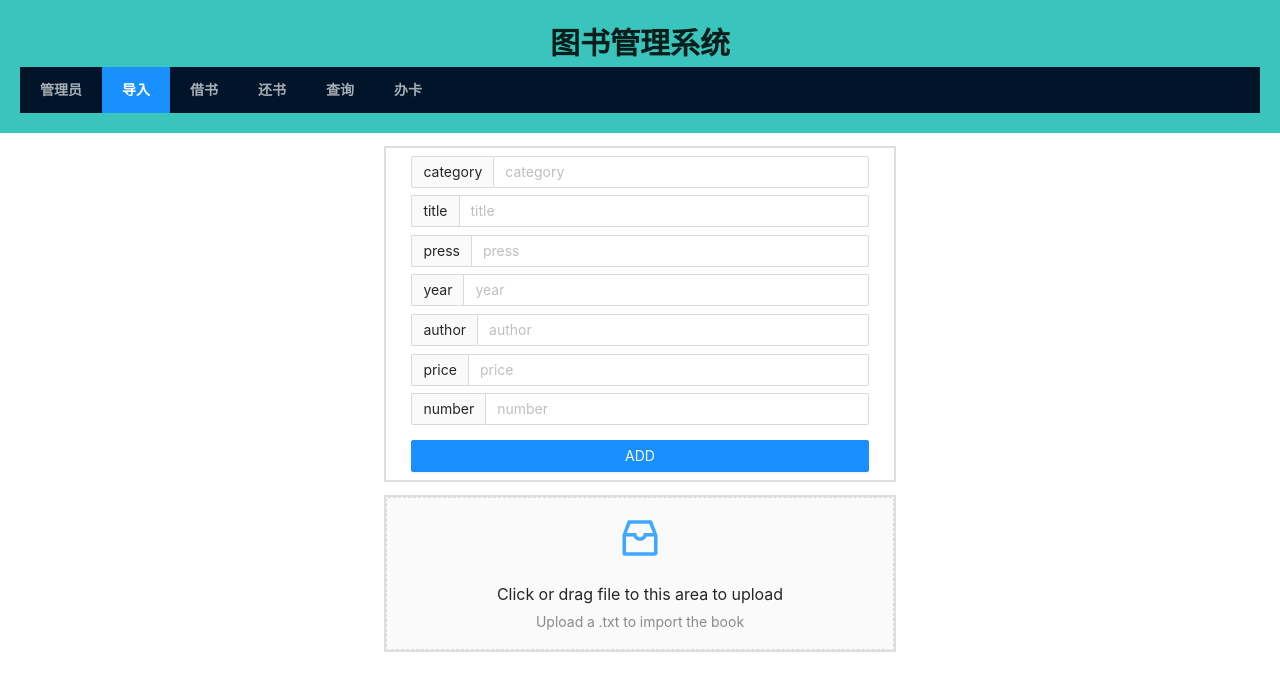
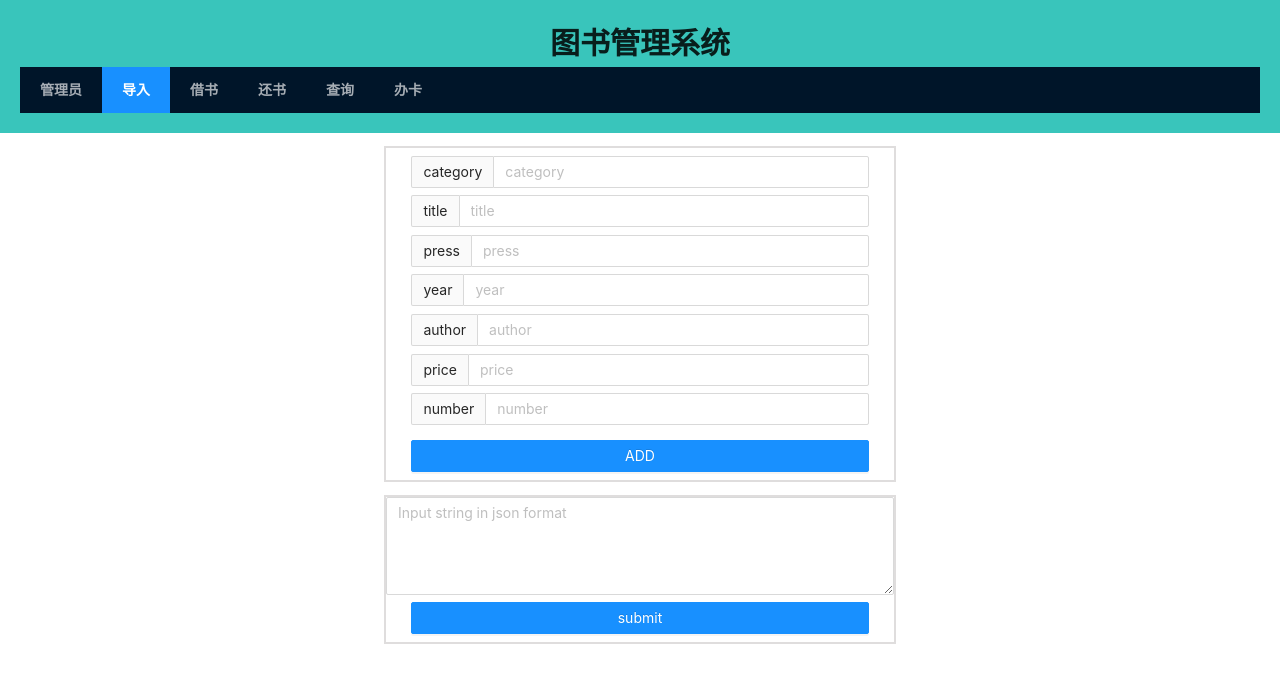
Before and after one commit to ALazyFrog/db-2022-spring-front, a React (Create React App) app: page /import in a window 1280 px wide. Shown: the top 690 px of the page. Built offline with nearby package versions, Linux system fonts and the light colour scheme.

Commit message:
失去了亲爱的dragger，换了奇丑无比的文本框

```diff
--- a/src/page/AdminPage/AdminPage.js
+++ b/src/page/AdminPage/AdminPage.js
@@ -43,6 +43,7 @@ function AdminPage() {
               setIsLogin(true);
               console.log(response)
               localStorage.setItem("token", response.data[0].token);
+              localStorage.setItem("aid",aid);
               console.log(localStorage.getItem("token"))
             }
             else {
--- a/src/page/ImportPage/ImportPage.js
+++ b/src/page/ImportPage/ImportPage.js
@@ -4,6 +4,8 @@ import { Input, Button, Upload, message } from 'antd';
 import { InboxOutlined } from '@ant-design/icons';
 import { useState } from 'react';
 import request from '../../util/request';
+
+const { TextArea } = Input;
 const onChange = e => {
     console.log('Change:', e.target.value);
 };
@@ -17,26 +19,6 @@ function ImportPage() {
     const [year, setYear] = useState(0);
     const [price, setPrice] = useState("");
     const [number, setNumber] = useState(0);
-    const { Dragger } = Upload;
-    const props = {
-        name: 'file',
-        multiple: true,
-        action: 'https://www.mocky.io/v2/5cc8019d300000980a055e76',
-        onChange(info) {
-            const { status } = info.file;
-            if (status !== 'uploading') {
-                console.log(info.file, info.fileList);
-            }
-            if (status === 'done') {
-                message.success(`${info.file.name} file uploaded successfully.`);
-            } else if (status === 'error') {
-                message.error(`${info.file.name} file upload failed.`);
-            }
-        },
-        onDrop(e) {
-            console.log('Dropped files', e.dataTransfer.files);
-        },
-    };
     return (
         <div>
             <Header keyValue="import" />
@@ -71,15 +53,8 @@ function ImportPage() {
                 </Button>
             </div>
             <div className='border'>
-                <Dragger {...props} >
-                    <p className="ant-upload-drag-icon">
-                        <InboxOutlined />
-                    </p>
-                    <p className="ant-upload-text">Click or drag file to this area to upload</p>
-                    <p className="ant-upload-hint">
-                        Upload a .txt to import the book
-                    </p>
-                </Dragger>
+            <TextArea rows={4} placeholder="Input string in json format" />
+            <Button className='Button1' type="primary">submit</Button>
             </div>
 
         </div>
```
